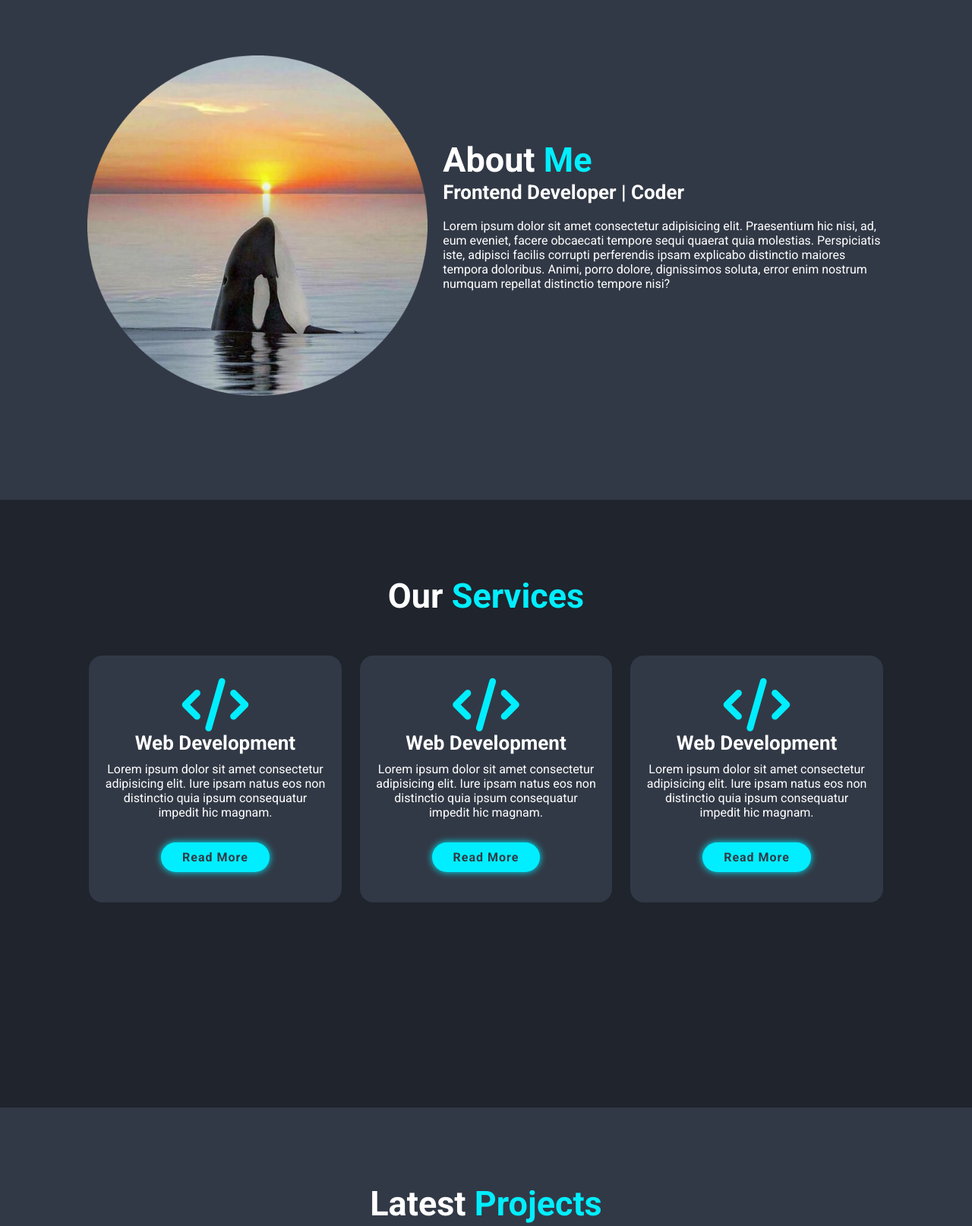
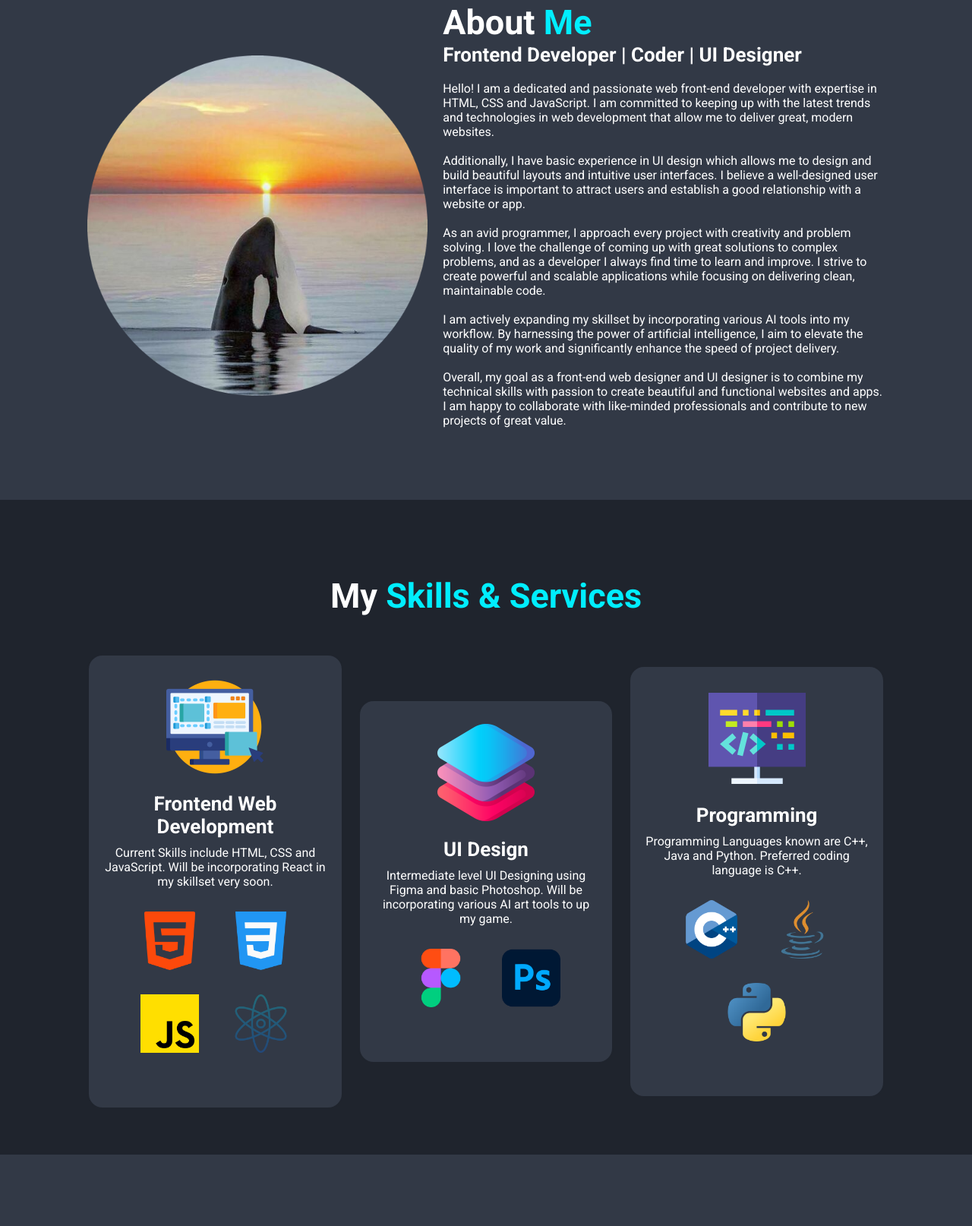
Before and after one commit to sarthakjain03/Portfolio-website, a plain HTML site: page homepage.html in a window 1280 px wide. Shown: the part 942-2556 px from the top of the page at 76% size. Drawn offline with nearby package versions, Linux system fonts and the light colour scheme.

Commit message:
about, skills services updated

```diff
--- a/homepage.html
+++ b/homepage.html
@@ -12,14 +12,14 @@
 
     <!-- header design -->
     <header class="header">
-        <a href="" class="logo">Sarthak</a>
+        <a href="" class="logo">Sarthak's Website</a>
 
         <i class="fa-solid fa-bars" id="menu-icon"></i>
 
         <nav class="navbar">
             <a href="#home" class="active">Home</a>
             <a href="#about">About</a>
-            <a href="#services">Services</a>
+            <a href="#services">Skills & Services</a>
             <a href="#projects">Projects</a>
             <a href="#contact">Contact</a>
         </nav>
@@ -29,9 +29,9 @@
     <section class="home" id="home">
         <div class="home-content">
             <h3>Hello, I'm</h3>
-            <h1>Sarthak</h1>
+            <h1>Sarthak Jain</h1>
             <h3>I am a <span class="multiple-text"></span></h3>
-            <p>Lorem ipsum dolor sit amet consectetur adipisicing elit. Quos accusamus quidem est repellat ex necessitatibus eligendi pariatur.</p>
+            <p>I am a frontend web developer and programmer, with a budding interest in UI design. Actively learning about AI tools.</p>
             <div class="social-media">
                 <a href="#"><i class="fa-brands fa-linkedin"></i></a>
                 <a href="#"><i class="fa-brands fa-github"></i></a>
@@ -52,43 +52,65 @@
 
         <div class="about-content">
             <h2 class="heading">About <span>Me</span></h2>
-            <h3>Frontend Developer | Coder</h3>
-            <p>Lorem ipsum dolor sit amet consectetur adipisicing elit. Praesentium hic nisi, ad, eum eveniet, facere obcaecati tempore sequi quaerat quia molestias. Perspiciatis iste, adipisci facilis corrupti perferendis ipsam explicabo distinctio maiores tempora doloribus. Animi, porro dolore, dignissimos soluta, error enim nostrum numquam repellat distinctio tempore nisi?</p>
+            <h3>Frontend Developer | Coder | UI Designer</h3>
+            <p>Hello! I am a dedicated and passionate web front-end developer with expertise in HTML, CSS and JavaScript. I am committed to keeping up with the latest trends and technologies in web development that allow me to deliver great, modern websites.
+                <br><br>
+                Additionally, I have basic experience in UI design which allows me to design and build beautiful layouts and intuitive user interfaces.
+                I believe a well-designed user interface is important to attract users and establish a good relationship with a website or app.
+                <br><br>
+                As an avid programmer, I approach every project with creativity and problem solving. I love the challenge of coming up with great solutions to complex problems, and as a developer I always find time to learn and improve. I strive to create powerful and scalable applications while focusing on delivering clean, maintainable code.
+                <br><br>
+                I am actively expanding my skillset by incorporating various AI tools into my workflow. By harnessing the power of artificial intelligence, I aim to elevate the quality of my work and significantly enhance the speed of project delivery.
+                <br><br>
+                Overall, my goal as a front-end web designer and UI designer is to combine my technical skills with passion to create beautiful and functional websites and apps.
+                I am happy to collaborate with like-minded professionals and contribute to new projects of great value.</p>
         </div>
         <!-- <a href="#" class="btn">Read More</a> -->
     </section>
 
     <!-- services section design -->
     <section class="services" id="services">
-        <h2 class="heading">Our <span>Services</span></h2>
+        <h2 class="heading">My <span>Skills & Services</span></h2>
 
         <div class="services-container">
             <div class="services-box">
-                <i class="fa-solid fa-code"></i>
-                <h3>Web Development</h3>
-                <p>Lorem ipsum dolor sit amet consectetur adipisicing elit. Iure ipsam natus eos non distinctio quia ipsum consequatur impedit hic magnam.</p>
-                <a href="#" class="btn">Read More</a>
+                <!-- <i class="fa-solid fa-code"></i> -->
+                <img src="images/ux.png" alt="" class="service-img">
+                <h3>Frontend Web Development</h3>
+                <p>Current Skills include HTML, CSS and JavaScript. Will be incorporating React in my skillset very soon.</p>
+                <img src="images/html-5.png" alt="" class="skill-img">
+                <img src="images/css-3.png" alt="" class="skill-img">
+                <img src="images/js.png" alt="" class="skill-img">
+                <img src="images/react.png" alt="" class="skill-img" style="opacity: 0.3;">
+                <!-- <a href="#" class="btn">Read More</a> -->
             </div>
 
             <div class="services-box">
-                <i class="fa-solid fa-code"></i>
-                <h3>Web Development</h3>
-                <p>Lorem ipsum dolor sit amet consectetur adipisicing elit. Iure ipsam natus eos non distinctio quia ipsum consequatur impedit hic magnam.</p>
-                <a href="#" class="btn">Read More</a>
+                <!-- <i class="fa-solid fa-code"></i> -->
+                <img src="images/layers.png" alt="" class="service-img">
+                <h3>UI Design</h3>
+                <p>Intermediate level UI Designing using Figma and basic Photoshop. Will be incorporating various AI art tools to up my game.</p>
+                <img src="images/figma.png" alt="" class="skill-img">
+                <img src="images/photoshop.png" alt="" class="skill-img">
+                <!-- <a href="#" class="btn">Read More</a> -->
             </div>
 
             <div class="services-box">
-                <i class="fa-solid fa-code"></i>
-                <h3>Web Development</h3>
-                <p>Lorem ipsum dolor sit amet consectetur adipisicing elit. Iure ipsam natus eos non distinctio quia ipsum consequatur impedit hic magnam.</p>
-                <a href="#" class="btn">Read More</a>
+                <!-- <i class="fa-solid fa-code"></i> -->
+                <img src="images/coding.png" alt="" class="service-img">
+                <h3>Programming</h3>
+                <p>Programming Languages known are C++, Java and Python. Preferred coding language is C++.</p>
+                <img src="images/cpp.png" alt="" class="skill-img">
+                <img src="images/java.png" alt="" class="skill-img">
+                <img src="images/python.png" alt="" class="skill-img">
+                <!-- <a href="#" class="btn">Read More</a> -->
             </div>
         </div>
     </section>
 
     <!-- projects section design -->
     <section class="projects" id="projects">
-        <h2 class="heading">Latest <span>Projects</span></h2>
+        <h2 class="heading">Personal <span>Projects</span></h2>
 
         <div class="projects-container">
             <div class="projects-box">
--- a/style.css
+++ b/style.css
@@ -201,6 +201,7 @@ span {
     justify-content: center;
     align-items: center;
     flex-wrap: wrap;
+    margin-bottom: 4rem;
     gap: 2rem;
 }
 
@@ -224,6 +225,16 @@ span {
     color: var(--main-color);
 }
 
+.services-box .service-img {
+    width: 10vw;
+    padding-bottom: 2rem;
+}
+
+.services-box .skill-img {
+    width: 6vw;
+    margin: 0 2rem 3rem;
+}
+
 .services-box h3 {
     font-size: 2.6rem;
 }
@@ -245,6 +256,7 @@ span {
     display: grid;
     grid-template-columns: repeat(3, 1fr);
     align-items: center;
+    margin-bottom: 4rem;
     gap: 2.5rem;
 }
 
@@ -254,7 +266,6 @@ span {
     box-shadow: 0 0 1rem var(--bg-color);
     overflow: hidden;
     display: flex;
-
 }
 
 .projects-box img {
@@ -470,6 +481,14 @@ span {
         margin-bottom: 3rem;
     }
 
+    .services-box .service-img {
+        width: 20vw;
+    }
+
+    .services-box .skill-img {
+        width: 12vw;
+    }
+
     .projects h2 {
         margin-bottom: 3rem;
     }
@@ -504,6 +523,14 @@ span {
         width: 90vw;
     }
 
+    .services-box .service-img {
+        width: 28vw;
+    }
+
+    .services-box .skill-img {
+        width: 16vw;
+    }
+
     .footer {
         flex-direction: column-reverse;
     }
```
Also changed, not shown: images/coding.png (added), images/cpp.png (added), images/css-3.png (added), images/figma.png (added), images/html-5.png (added), images/java.png (added), images/js.png (added), images/layers.png (added), images/photoshop.png (added), images/python.png (added), images/react.png (added), images/ux.png (added).
